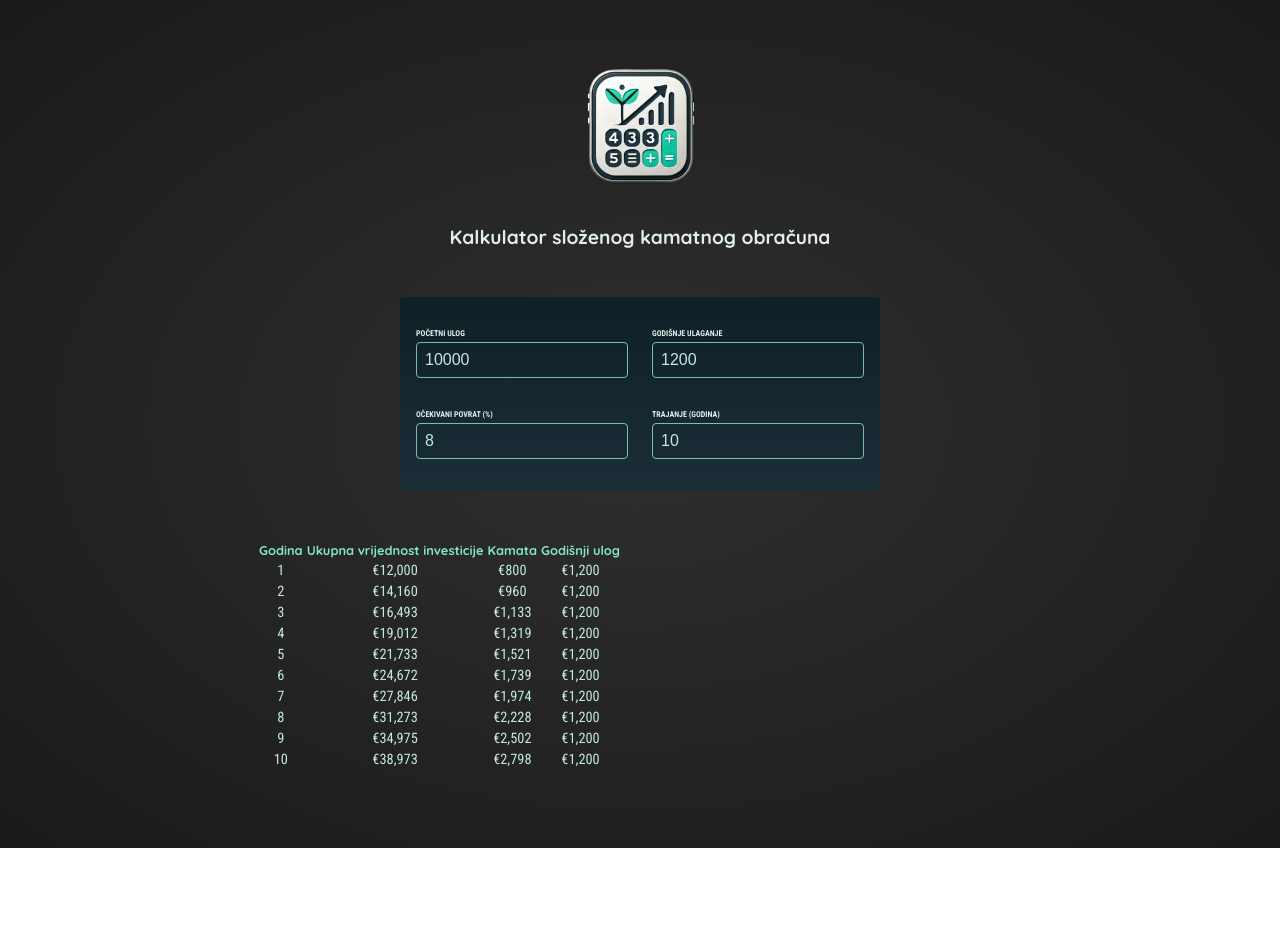
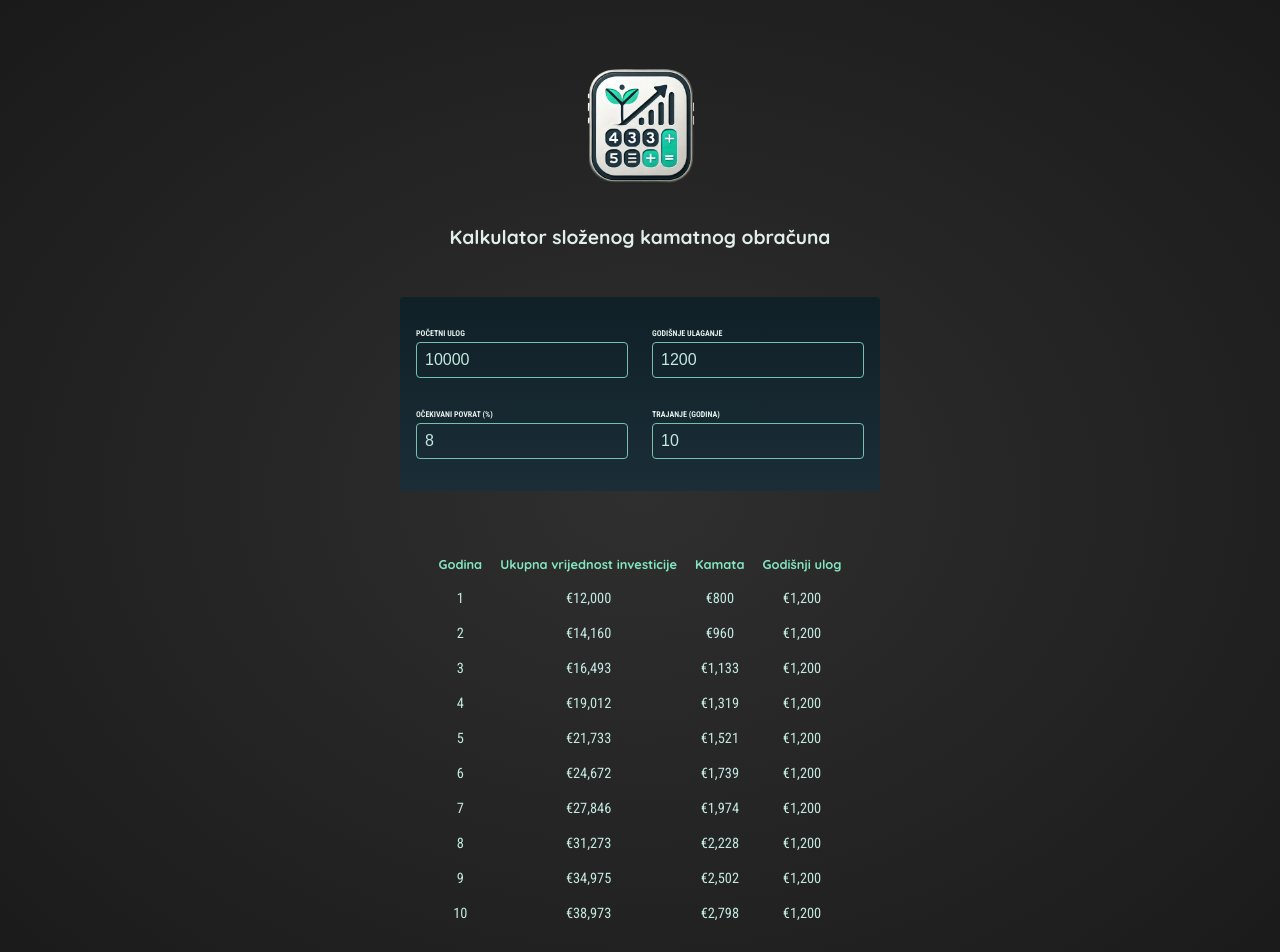
Before and after one commit to ibosnic00/investment-calculator, a React (Vite) app: page / in a window 1280 px wide. Shown: the top 952 px of the page. Before the commit the page ends 848 px from the top, so only its background shows below. Built offline with nearby package versions, Linux system fonts and the light colour scheme.

Commit message:
Moved table from div to center it

```diff
--- a/src/components/InvestmentResults.jsx
+++ b/src/components/InvestmentResults.jsx
@@ -6,8 +6,7 @@ export default function InvestmentResults({ userInput }) {
     console.log(annualData);
 
     return (
-        <div id="result">
-            <table >
+        <table id="result">
             <thead >
                 <tr>
                     <th>Godina</th>
@@ -27,6 +26,5 @@ export default function InvestmentResults({ userInput }) {
                 ))}
             </tbody>
         </table>
-        </div>
     );
 }
```
Lines whose indentation alone changed are shown as unchanged.
